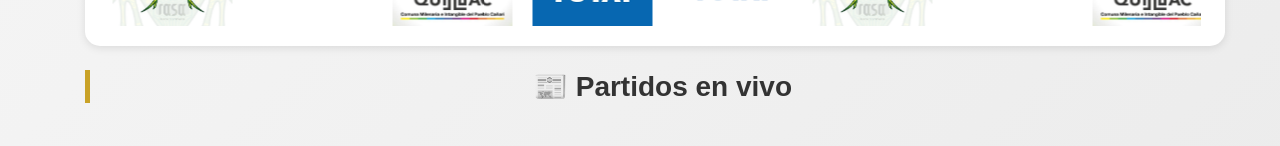
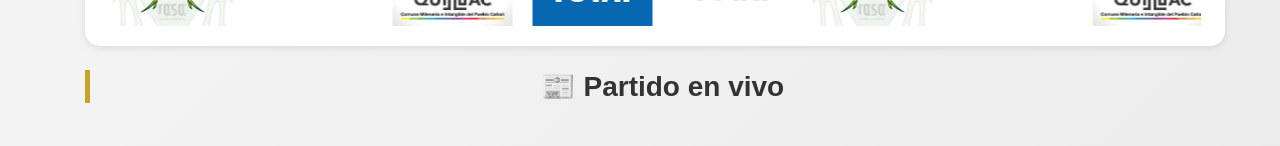
Before and after one commit to XPichasaca/Copa_Juansolano, a website with bundled scripts: page public/index.html in a window 1280 px wide. Shown: the part 222-368 px from the top of the page. Built offline with nearby package versions, Linux system fonts and the light colour scheme; a script that the page names is missing.

Commit message:
Actualizar proyecto con cambios 1

```diff
--- a/public/index.html
+++ b/public/index.html
@@ -238,7 +238,7 @@ document.addEventListener("DOMContentLoaded", () => {
 </section>
 
 
-      <h2>📰 Partidos en vivo</h2>
+      <h2>📰 Partido en vivo</h2>
 <div id="partidosEnVivo"></div>
 
 </div>
```
